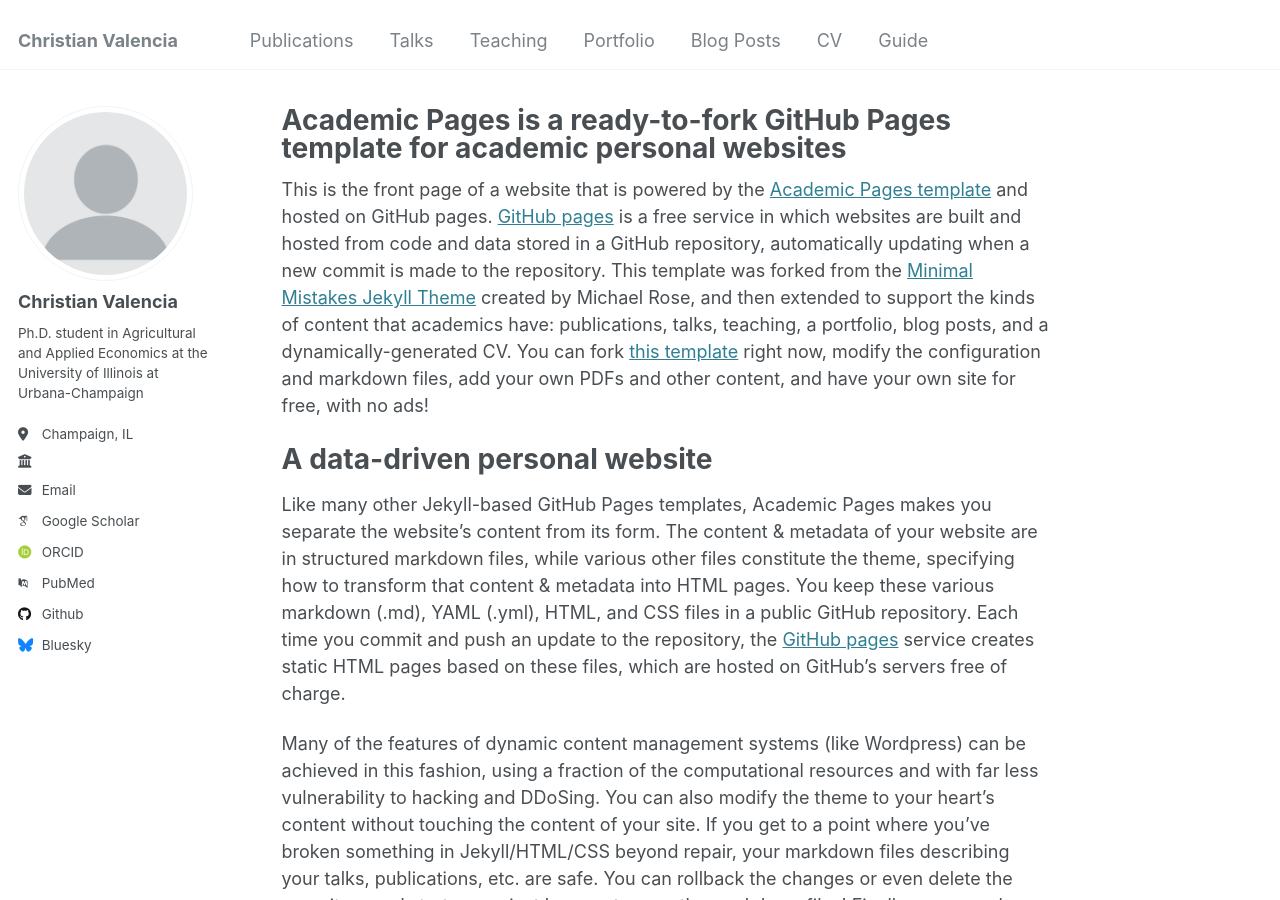
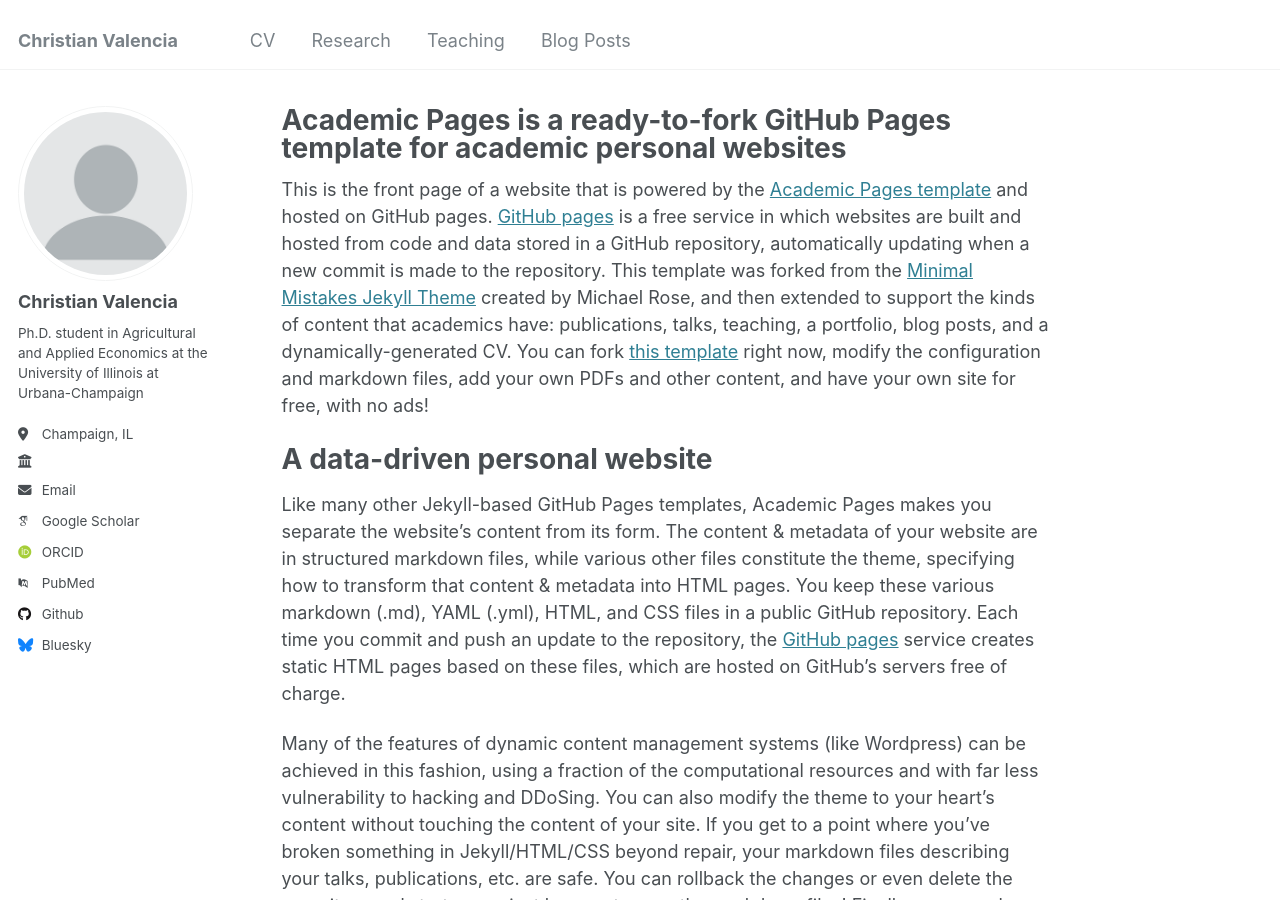
Before and after one commit to valenciac/valenciac.github.io, a Jekyll site: the page built from _pages/about.md, in a window 1280 px wide and 900 px high. Built offline with Jekyll 4.4.1, drawn with Linux system fonts in a browser that asks for light colours; some web fonts are replaced.

Commit message:
Update navigation.yml

```diff
--- a/_data/navigation.yml
+++ b/_data/navigation.yml
@@ -5,23 +5,14 @@
 # prevent it from being included in the site.
 
 main:
-  - title: "Publications"
+  - title: "CV"
+    url: /cv/
+
+  - title: "Research"
     url: /publications/
-
-  - title: "Talks"
-    url: /talks/
 
   - title: "Teaching"
     url: /teaching/
 
-  - title: "Portfolio"
-    url: /portfolio/
-
   - title: "Blog Posts"
     url: /year-archive/
-
-  - title: "CV"
-    url: /cv/
-
-  - title: "Guide"
-    url: /markdown/
```
